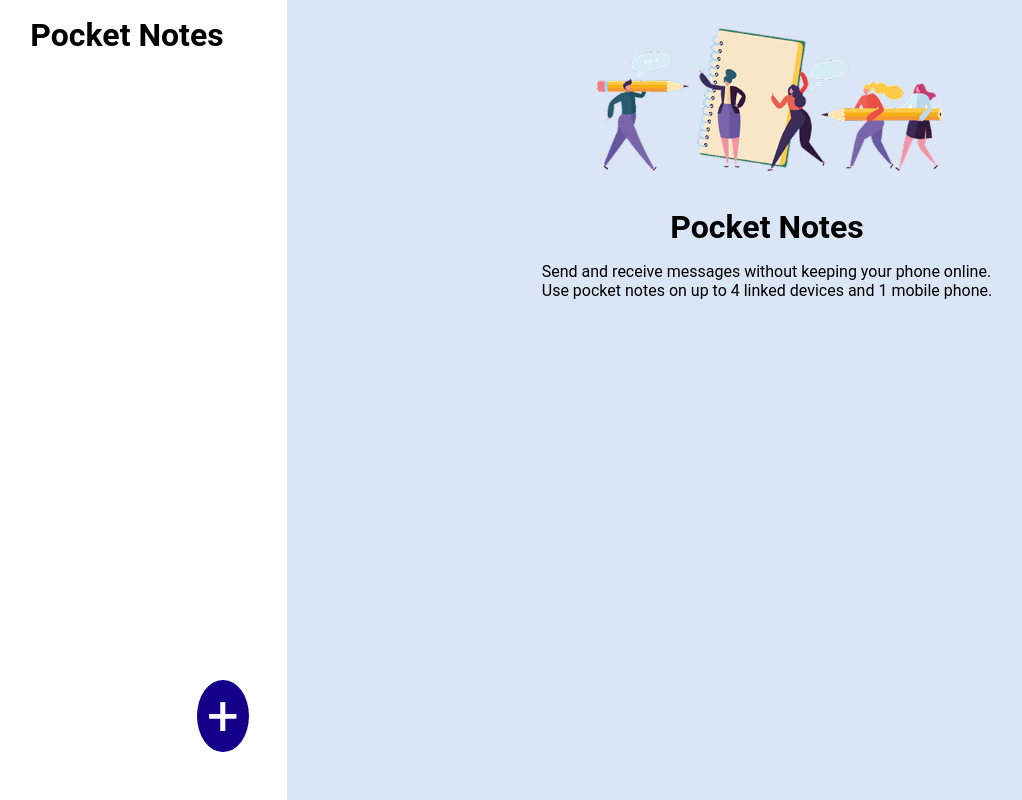
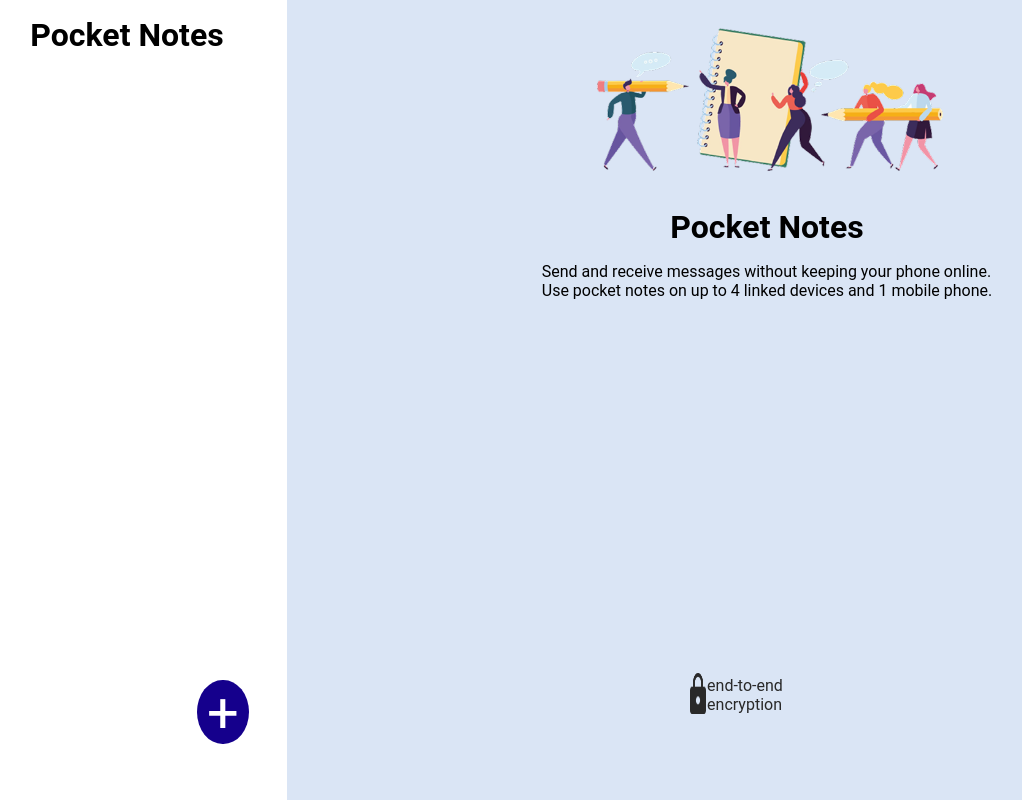
Before and after one commit to bhanuprasad911/PocketNotes, a React (Vite) app: page / in a window 1280 px wide. Shown: the whole page, without its empty margins (33-1055 px from the left). Built offline with nearby package versions, Linux system fonts and the light colour scheme.

Commit message:
added encryption

```diff
--- a/src/App.jsx
+++ b/src/App.jsx
@@ -1,6 +1,7 @@
 import { useState, useEffect, useContext } from 'react';
 import firstImage from '/image-removebg-preview 1.png';
 import sendImg from '/Vector.png';
+import lockImg from '/image.png';
 import Modal from './Modal';
 import style from './app.module.css';
 import { GroupContext } from './context/groupContext.jsx';
@@ -104,7 +105,12 @@ function App() {
                 <br />
                 Use pocket notes on up to 4 linked devices and 1 mobile phone.
               </p>
+              <div className={style.encrypt}>
+                <img className={style.encryptimg} src={lockImg} alt="lock" />
+                <p className={style.encryptText}>end-to-end encryption</p>
+              </div>
             </div>
+
           ) : (
             <>
               <div className={style.noteHead}>
--- a/src/app.module.css
+++ b/src/app.module.css
@@ -100,6 +100,25 @@
     border-bottom-left-radius: 10px;
     padding: 1rem;
 }
+.encryptimg{
+    width: 10%;
+    height: 100%;
+    margin-right: 1%;
+}
+.encrypt{
+    width: 16%;
+    display: flex;
+    justify-content: space-between;
+    align-items: center;
+    position: relative;
+    top: 100%;
+
+}
+
+.encryptText{
+    margin-top: 2%;
+    color: rgb(41,41,41);
+}
 .newNote>textarea{
     height: 100%;
     width: 100%;
@@ -133,7 +152,7 @@
 }
 .groupimg{
     height: 100%;
-    width: 15%;
+    width: 18%;
     border-radius:50% ;
     padding: 1.2rem;
     font-size: 1.5rem;
@@ -239,7 +258,7 @@
     background-color: rgb(21, 0, 140);
     /* padding: 1.5rem;
      */
-     height: 9%;
+     height: 8%;
      width: 4%;
      /* padding: 8%; */
     border: none;
```
Also changed, not shown: public/image.png (added).
